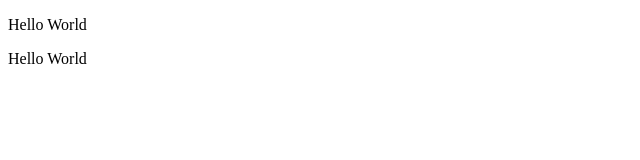
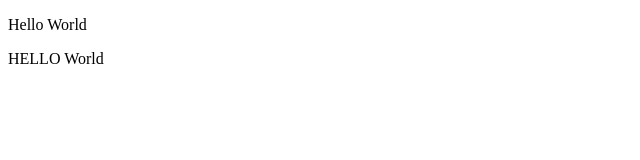
Before and after one commit to syo-tokeshi/fjord-git-practice, a plain HTML site: page index.html in a window 1280 px wide. Shown: the full height of the page, 0-640 px from the left. Drawn offline with Linux system fonts and the light colour scheme.

Commit message:
Hello => HELLO に変更

```diff
--- a/index.html
+++ b/index.html
@@ -26,7 +26,7 @@
 
 <body>
   <p>Hello World</p>
-  <p>Hello World</p>
+  <p>HELLO World</p>
 </body>
 
 </html>
```
